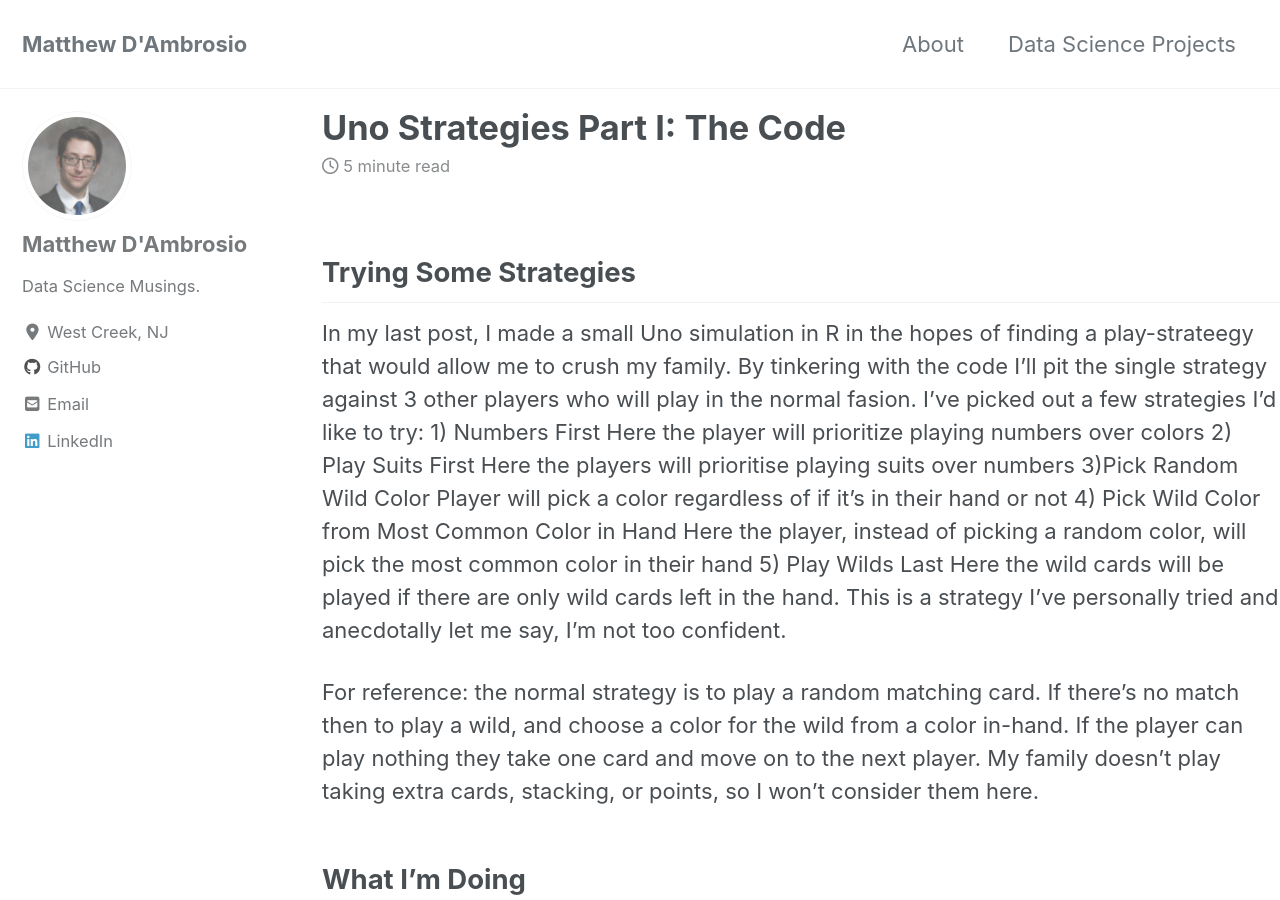
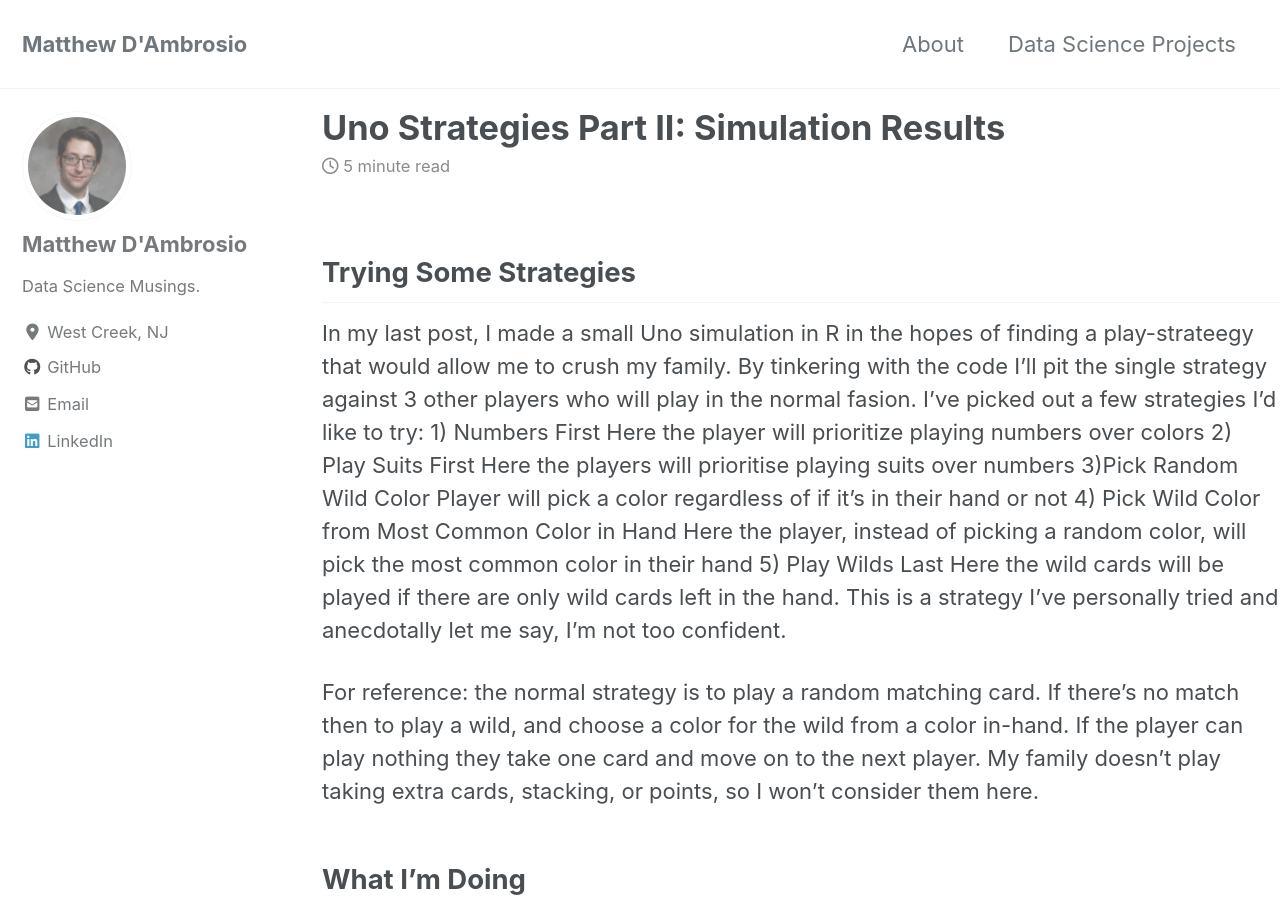
Before and after one commit to DambrosiCode/DambrosiCode.github.io, a Jekyll site: the page built from _posts/2020-01-07-uno_II.md, in a window 1280 px wide and 900 px high. Built offline with Jekyll 4.4.1, drawn with Linux system fonts in a browser that asks for light colours; cached includes are drawn as plain includes; nearby versions of some CDN libraries.

Commit message:
Update 2020-01-07-uno_II.md

```diff
--- a/_posts/2020-01-07-uno_II.md
+++ b/_posts/2020-01-07-uno_II.md
@@ -1,5 +1,5 @@
 ---
-title: "Uno Strategies Part I: The Code"
+title: "Uno Strategies Part II: Simulation Results"
 date: 2020-01-07
 tags: [Statistics, Simulation, Uno]
 category: "Data Science"
```
